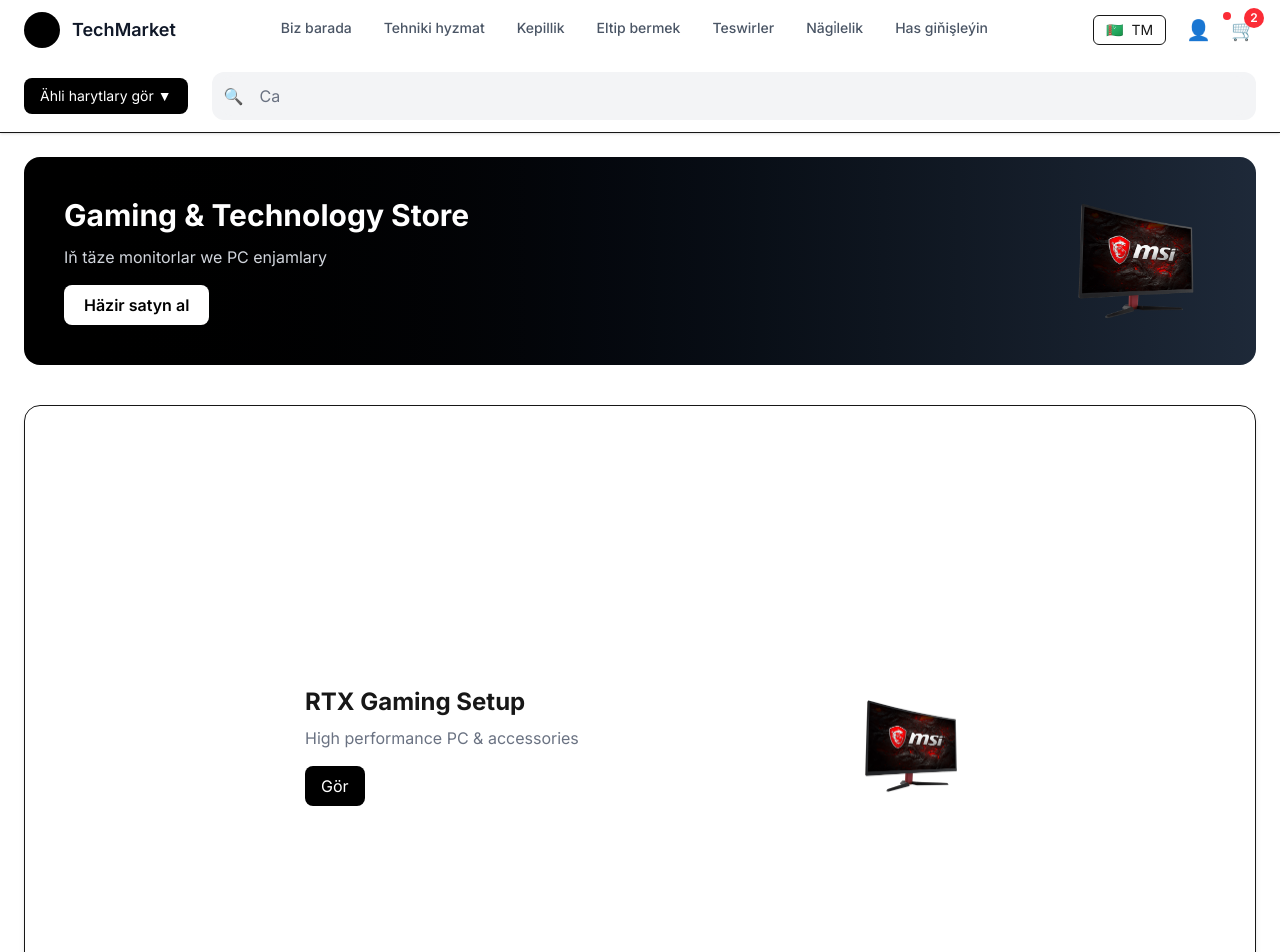
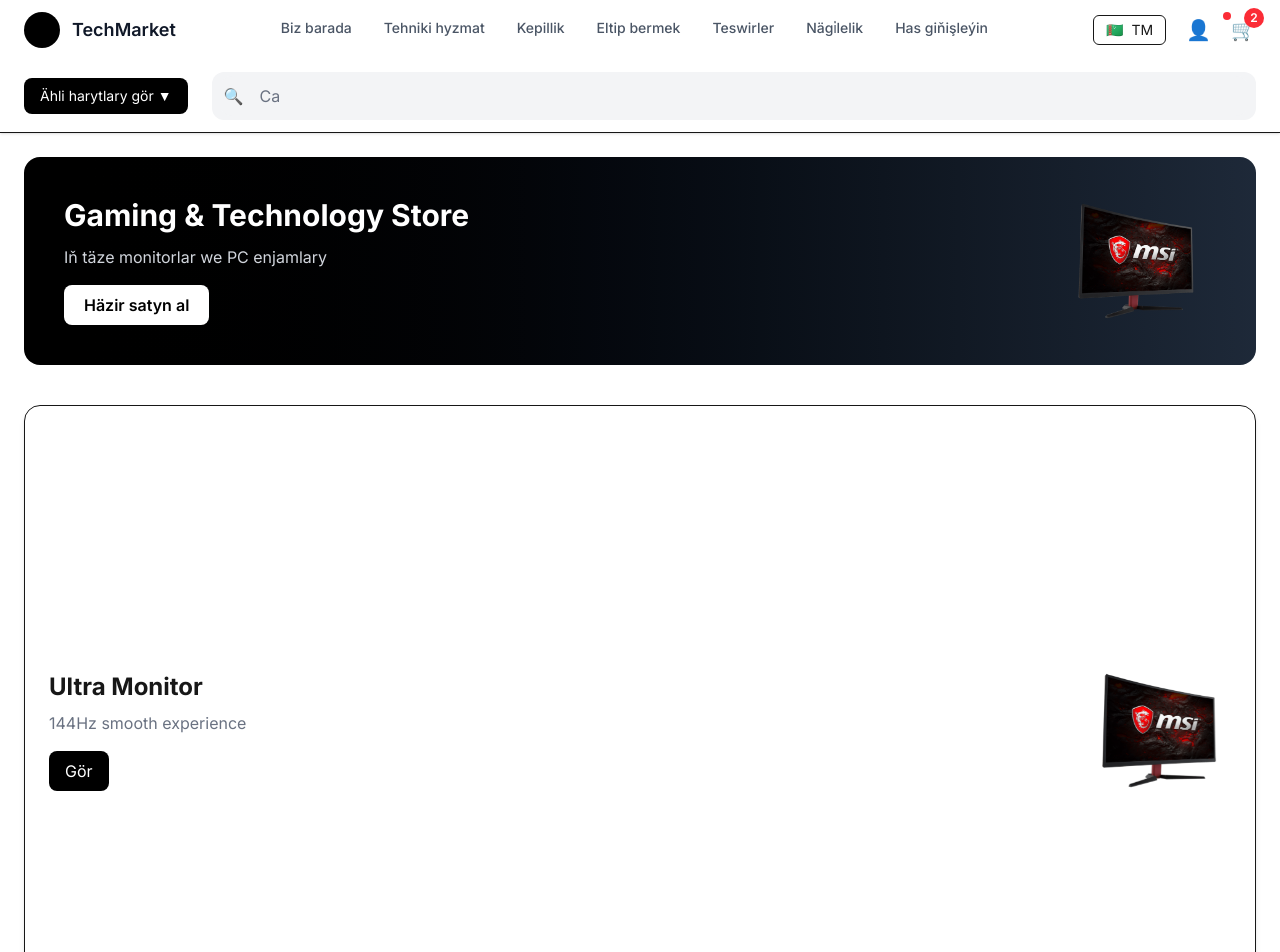
Before and after one commit to Bahram2006/turkmen_ecommerce_tech, a Next.js app: page / in a window 1280 px wide. Shown: the top 952 px of the page. Built offline with nearby package versions, Linux system fonts and the light colour scheme.

Commit message:
updated slider show premium

```diff
--- a/src/app/page.tsx
+++ b/src/app/page.tsx
@@ -1,5 +1,6 @@
 import ProductGrid from "@/components/product/ProductGrid";
 import { products } from "@/data/products";
+import HeroSlider from "@/components/ui/HeroSlider";
 
 export default function Home() {
   return (
@@ -25,24 +26,7 @@ export default function Home() {
       </div>
 
       {/* 🎬 BIG SLIDER (FAKE FOR NOW) */}
-      <div className="bg-white border rounded-2xl p-70 shadow-md flex items-center justify-between">
-        <div>
-          <h2 className="text-2xl font-bold mb-2">
-            RTX Gaming Setup
-          </h2>
-          <p className="text-gray-500 mb-4">
-            High performance PC & accessories
-          </p>
-          <button className="bg-black text-white px-4 py-2 rounded-lg hover:bg-gray-800">
-            Gör
-          </button>
-        </div>
-
-        <img
-          src="/icons/gaming-monitor.png"
-          className="w-32"
-        />
-      </div>
+      <HeroSlider />
 
       {/* 🧩 4 SMALL CARDS */}
       <div className="grid grid-cols-2 md:grid-cols-4 gap-4">
--- /dev/null
+++ b/src/components/ui/HeroSlider.tsx
@@ -0,0 +1,103 @@
+"use client";
+
+import { useEffect, useState } from "react";
+
+const slides = [
+  {
+    title: "Gaming Setup",
+    desc: "High performance PC & accessories",
+    image: "/icons/gaming-monitor.png",
+  },
+  {
+    title: "Ultra Monitor",
+    desc: "144Hz smooth experience",
+    image: "/icons/gaming-monitor.png",
+  },
+  {
+    title: "Work Station",
+    desc: "Perfect for productivity",
+    image: "/icons/gaming-monitor.png",
+  },
+];
+
+const animations = [
+  "translate-x-10",
+  "-translate-x-10",
+  "translate-y-10",
+  "-translate-y-10",
+  "scale-95",
+];
+
+export default function HeroSlider() {
+  const [index, setIndex] = useState(0);
+  const [pause, setPause] = useState(false);
+  const [anim, setAnim] = useState("translate-x-10");
+
+  useEffect(() => {
+    if (pause) return;
+
+    const interval = setInterval(() => {
+      const randomAnim =
+        animations[Math.floor(Math.random() * animations.length)];
+
+      setAnim(randomAnim);
+      setIndex((prev) => (prev + 1) % slides.length);
+    }, 4000);
+
+    return () => clearInterval(interval);
+  }, [pause]);
+
+  return (
+    <div
+      className="relative overflow-hidden bg-white border rounded-2xl shadow-md"
+      onMouseEnter={() => setPause(true)}
+      onMouseLeave={() => setPause(false)}
+    >
+      <div className="relative h-[650px]">
+        {slides.map((slide, i) => (
+          <div
+            key={i}
+            className={`absolute inset-0 flex items-center justify-between p-6
+            transition-all duration-700 ease-in-out
+            ${
+              i === index
+                ? `opacity-100 translate-x-0 z-10`
+                : `opacity-0 ${anim} z-0`
+            }`}
+          >
+            {/* TEXT */}
+            <div className="max-w-sm">
+              <h2 className="text-2xl font-bold mb-2">{slide.title}</h2>
+              <p className="text-gray-500 mb-4">{slide.desc}</p>
+              <button className="bg-black text-white px-4 py-2 rounded-lg hover:bg-gray-800">
+                Gör
+              </button>
+            </div>
+
+            {/* IMAGE */}
+            <img
+              src={slide.image}
+              className={`w-36 object-contain
+transition-all duration-[2500ms] ease-[cubic-bezier(0.22,1,0.36,1)]
+${i === index ? "scale-110 translate-y-0" : "scale-95 translate-y-2"}
+`}
+            />
+          </div>
+        ))}
+      </div>
+
+      {/* DOTS */}
+      <div className="absolute bottom-3 left-1/2 -translate-x-1/2 flex gap-2">
+        {slides.map((_, i) => (
+          <div
+            key={i}
+            onClick={() => setIndex(i)}
+            className={`w-2.5 h-2.5 rounded-full cursor-pointer transition-all
+              ${i === index ? "bg-black w-5" : "bg-gray-300"}
+            `}
+          />
+        ))}
+      </div>
+    </div>
+  );
+}
```
